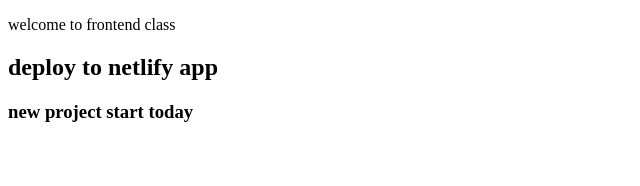
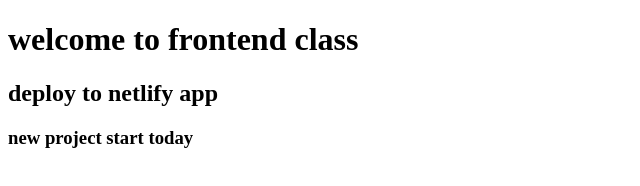
Before and after one commit to Chandra1677/frontend-class, a plain HTML site: page index.html in a window 1280 px wide. Shown: the whole page, without its empty margins (0-640 px from the left). Drawn offline with Linux system fonts and the light colour scheme.

Commit message:
Update index.html

```diff
--- a/index.html
+++ b/index.html
@@ -6,7 +6,7 @@
     <title>Document</title>
 </head>
 <body>
-  <p> welcome to frontend class </p>
+  <h1> welcome to frontend class </h1>
   <h2>deploy to netlify app </h2>
   <h3> new project start today</h3>
   <h4></h4>
```
